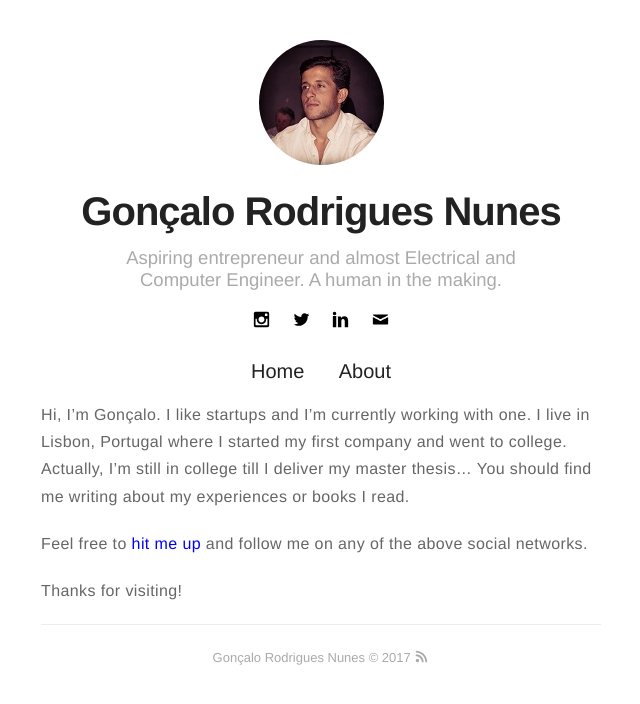
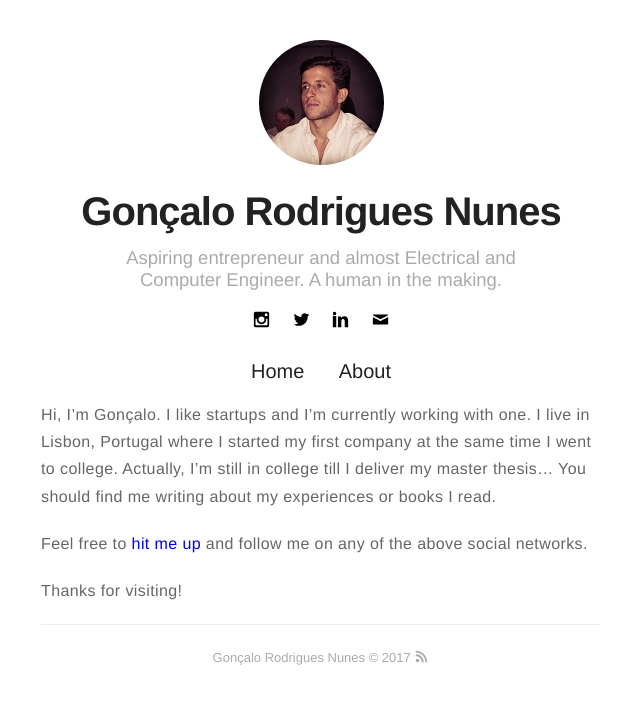
Before and after one commit to Gorbyy/gorbyy.github.io, a Jekyll site: the page built from about.md, in a window 1280 px wide. Shown: the top 704 px of the page, without its empty margins (319-959 px from the left). Built offline with Jekyll 4.4.1, drawn with Linux system fonts in a browser that asks for light colours.

Commit message:
About changes

```diff
--- a/about.md
+++ b/about.md
@@ -3,7 +3,7 @@
 title: About
 ---
 
-Hi, I'm Gonçalo. I like startups and I'm currently working with one. I live in Lisbon, Portugal where I started my first company and went to college. Actually, I'm still in college till I deliver my master thesis... You should find me writing about my experiences or books I read.
+Hi, I'm Gonçalo. I like startups and I'm currently working with one. I live in Lisbon, Portugal where I started my first company at the same time I went to college. Actually, I'm still in college till I deliver my master thesis... You should find me writing about my experiences or books I read.
 
 Feel free to [hit me up](mailto:goncalornunes@gmail.com) and follow me on any of the above social networks.
 
```
